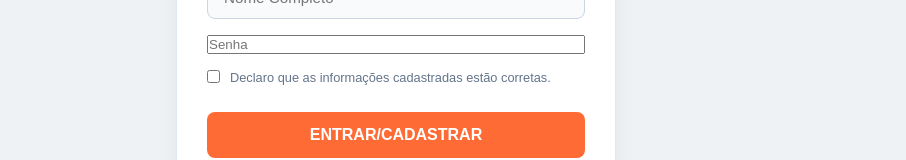
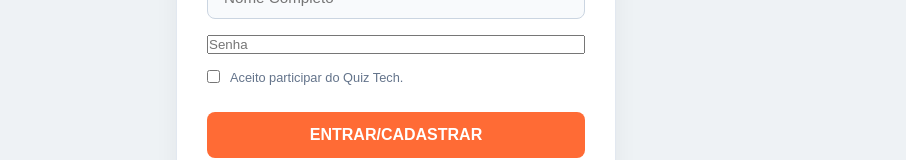
Before and after one commit to ericlesgabriel200408-cmd/Projeto-Quiz, a website: page index.html in a window 1280 px wide. Shown: the part 326-486 px from the top of the page, without its empty margins (244-1150 px from the left). Drawn offline with Linux system fonts and the light colour scheme; no server answers.

Commit message:
troquei a infromação de confirmação

```diff
--- a/index.html
+++ b/index.html
@@ -14,7 +14,6 @@
   </header>
 
   <main class="app-container">
-
     <section id="screen-register" class="card-screen active">
       <div class="card-header">
         <h2>ENTRAR NO QUIZ TECH</h2>
@@ -33,7 +32,7 @@
         <div class="form-group checkbox-group">
           <input type="checkbox" id="chk-terms" required>
           <label for="chk-terms">
-            Declaro que as informações cadastradas estão corretas.
+            Aceito participar do Quiz Tech.
           </label>
         </div>
 
```
